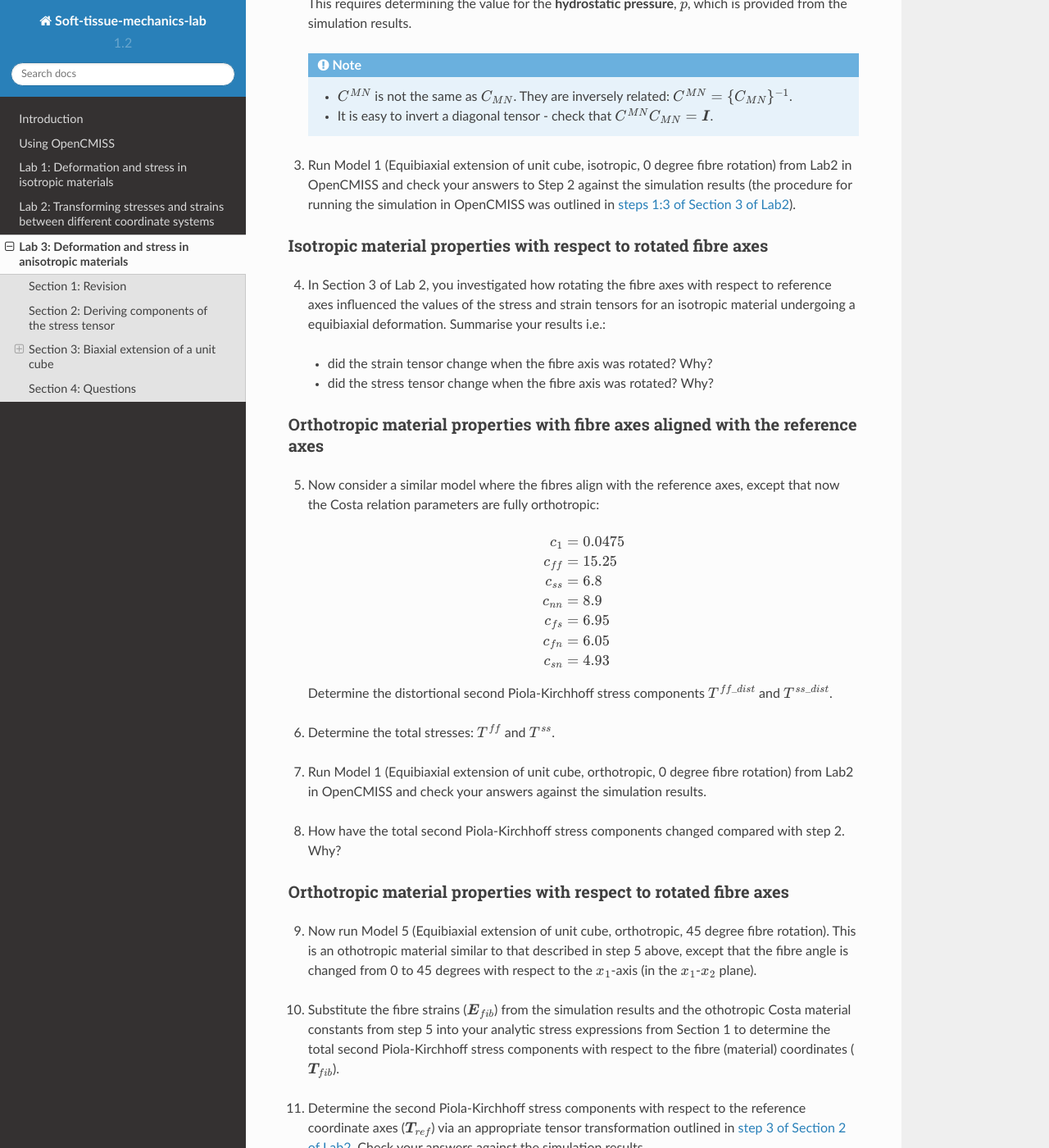
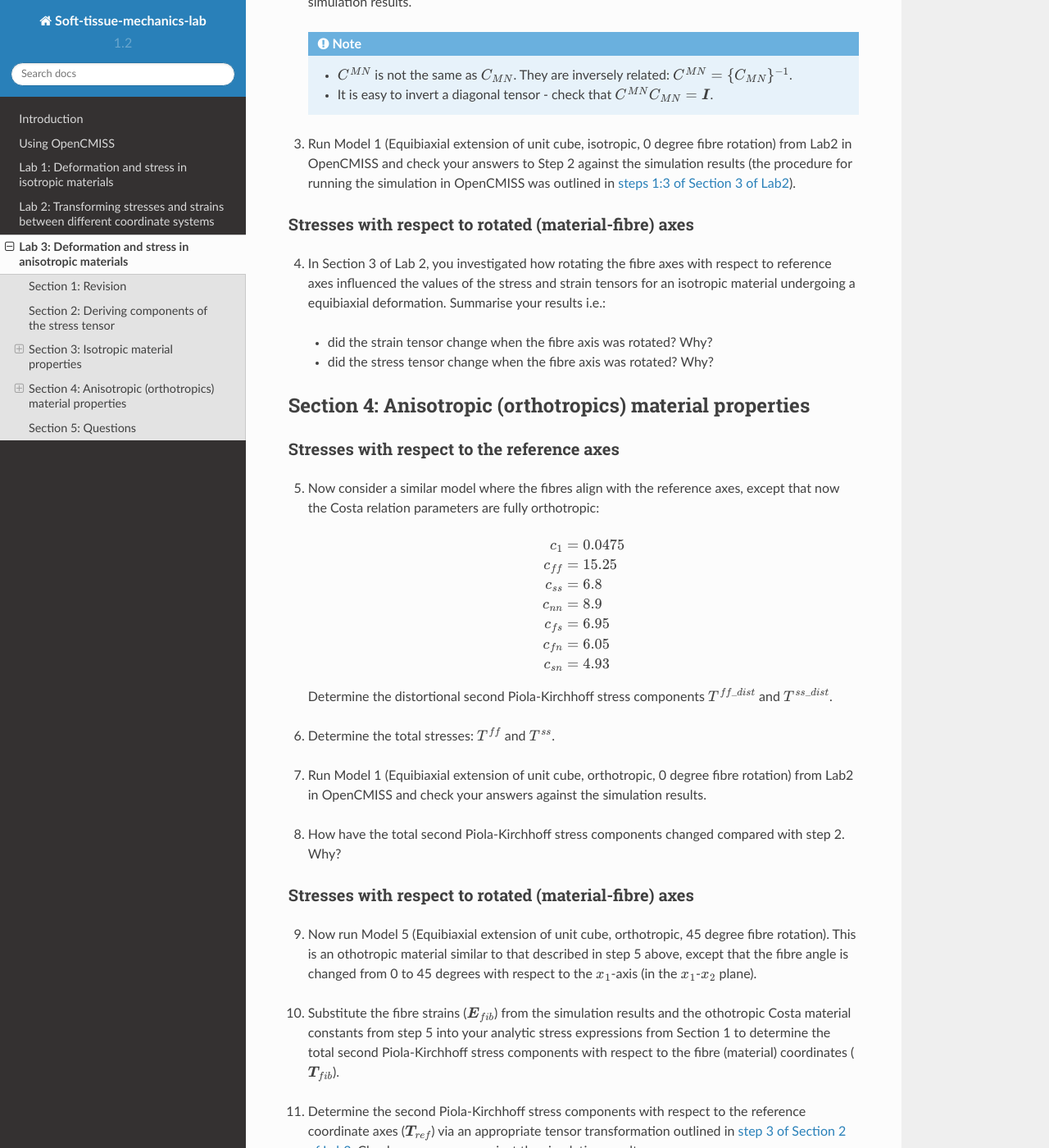
Before and after one commit to mpnash/soft-tissue-mechanics-labs, a Sphinx documentation site: the page built from docs/source/lab3.rst, in a window 1280 px wide and 1400 px high, scrolled down 1765 px. Shown: the whole window at 82% size. Built offline with Sphinx 7.4.7 and the Read the Docs theme 2.0.0, drawn with Linux system fonts in a browser that asks for light colours; some of the changed text lies outside the part shown.

Commit message:
Update lab3.rst

```diff
--- a/docs/source/lab3.rst
+++ b/docs/source/lab3.rst
@@ -57,14 +57,14 @@ Section 2: Deriving components of the stress tensor
 
 |vspace|
 
-===========================================
-Section 3: Biaxial extension of a unit cube
-===========================================
+========================================
+Section 3: Isotropic material properties
+========================================
 
 In this lab we will revisit the isotropic biaxial extension of a unit cube problem that was previously considered in :ref:`Section 3 of Lab2 <isotropic_biaxial_extension_of_unit_cube>`. Use the  Green-Lagrange strain tensor (:math:`\boldsymbol{E}`) that you previously derived in Step 5 of Section 3 in Lab 2 to answer the following questions.
 
-Isotropic material properties with fibre axes aligned with the reference axes
------------------------------------------------------------------------------
+Stresses with respect to the reference axes
+-------------------------------------------
 
 1. The isotropic material parameters defined for the isotropic biaxial extension of a unit cube problem are defined below:
 
@@ -99,8 +99,8 @@ Isotropic material properties with fibre axes aligned with the reference axes
 
 |vspace|
 
-Isotropic material properties with respect to rotated fibre axes
-----------------------------------------------------------------
+Stresses with respect to rotated (material-fibre) axes
+------------------------------------------------------
 
 4. In Section 3 of Lab 2, you investigated how rotating the fibre axes with respect to reference axes influenced the values of the stress and strain tensors for an isotropic material undergoing a equibiaxial deformation. Summarise your results i.e.:
   - did the strain tensor change when the fibre axis was rotated? Why?
@@ -108,8 +108,12 @@ Isotropic material properties with respect to rotated fibre axes
 
 |vspace|
 
-Orthotropic material properties with fibre axes aligned with the reference axes
--------------------------------------------------------------------------------
+=========================================================
+Section 4: Anisotropic (orthotropics) material properties
+=========================================================
+
+Stresses with respect to the reference axes
+-------------------------------------------
 
 5. Now consider a similar model where the fibres align with the reference axes, except that now the Costa relation parameters are fully orthotropic:
 
@@ -139,8 +143,8 @@ Orthotropic material properties with fibre axes aligned with the reference axes
 
 |vspace|
 
-Orthotropic material properties with respect to rotated fibre axes
-------------------------------------------------------------------
+Stresses with respect to rotated (material-fibre) axes
+------------------------------------------------------
 
 9. Now run Model 5 (Equibiaxial extension of unit cube, orthotropic, 45 degree fibre rotation). This is an othotropic material similar to that described in step 5 above, except that the fibre angle is changed from 0 to 45 degrees with respect to the :math:`x_{1}`-axis (in the :math:`x_{1}`-:math:`x_{2}` plane).
 
@@ -167,14 +171,14 @@ Orthotropic material properties with respect to rotated fibre axes
 |vspace|
 
 ====================
-Section 4: Questions
+Section 5: Questions
 ====================
 
-After you have completed the above exercises in Section 2 and Section 3, answer the following questions:
+After you have completed the above exercises in Section 2 and Section 3, consider the following questions:
 
-b. What do you notice about the strain tensors, :math:`\boldsymbol{T}_{fib}` and :math:`\boldsymbol{T}_{ref}`, in the above analysis for an isotropic or anisotropic material undergoing equibiaxial deformation? Why?
+a. What do you notice about the strain tensors, :math:`\boldsymbol{T}_{fib}` and :math:`\boldsymbol{T}_{ref}`, in the above analysis for an isotropic or anisotropic material undergoing equibiaxial deformation? Why?
 
-a. Under what deformations would you expect these strain tensors be different?
+b. Under what deformations would you expect these strain tensors be different?
 
 |vspace|
 
```
